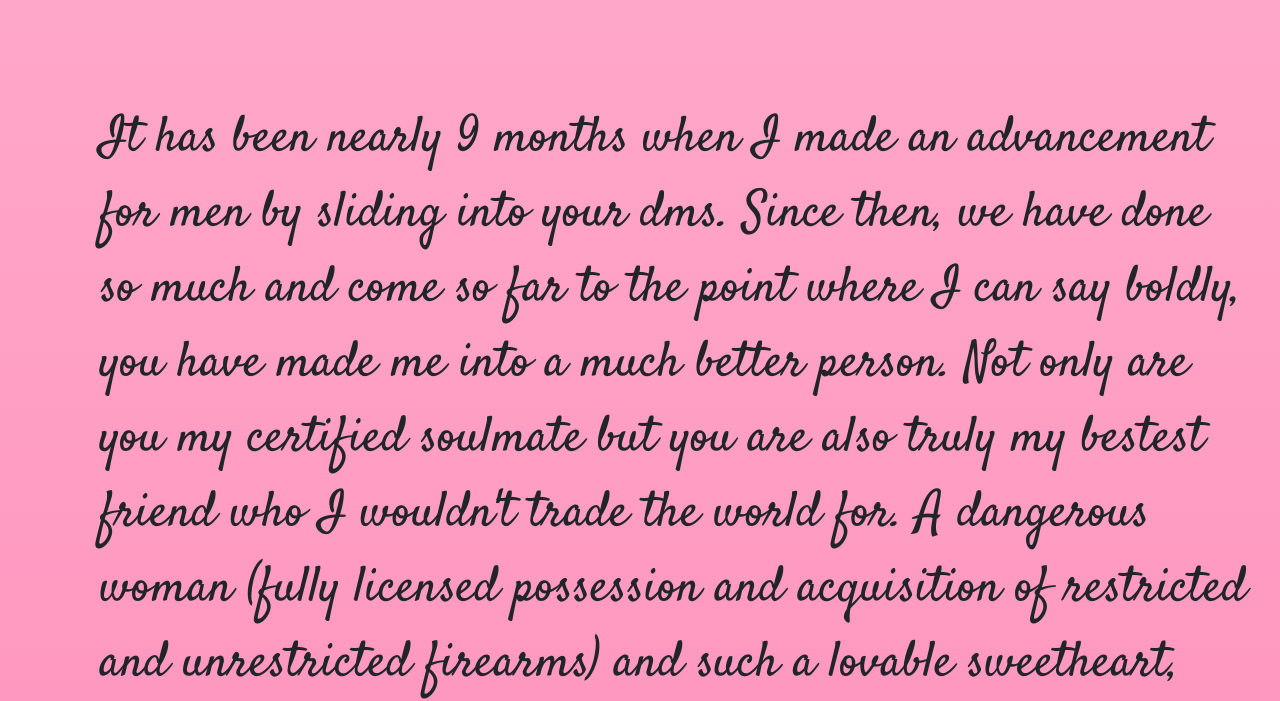
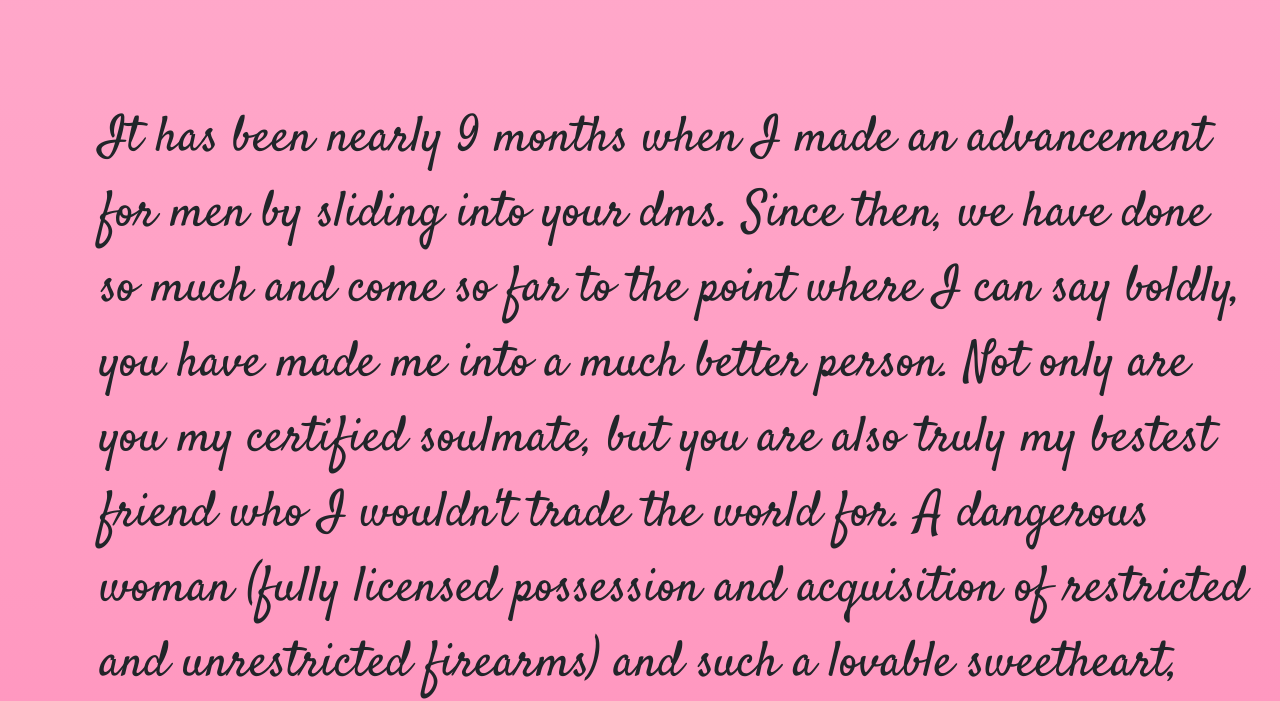
Before and after one commit to anon8014/navi1, a plain HTML site: page index.html in a window 1280 px wide. Shown: the part 127-828 px from the top of the page. Drawn offline with nearby package versions, Linux system fonts and the light colour scheme; a web font is replaced by a local one.

Commit message:
Update index.html

```diff
--- a/index.html
+++ b/index.html
@@ -15,10 +15,10 @@
   <body>
     <h1 class = "main-sub container-fluid">Dear Naviatha,</h1>
     <p id = "para">It has been nearly 9 months when I made an advancement for men by sliding into your dms. Since then, we have done so much and come so far to the point where I can say boldly,
-      you have made me into a much better person. Not only are you my certified soulmate but you are also truly my bestest friend who I wouldn't trade the world for.
+      you have made me into a much better person. Not only are you my certified soulmate, but you are also truly my bestest friend who I wouldn't trade the world for.
       A dangerous woman (fully licensed possession and acquisition of restricted and unrestricted firearms) and such a lovable sweetheart,
       talk about versatility! Anyways, let's make this short and sweet so I have minimum writing mistakes. You may be wondering why I even made this since I've probably said all of this a million times. Life will get much harder for us as
-      September is approaching and no there is no doubt in my mind we will exceed and prevail. However, there is one thing still missing from our very very intimate relationship which I haven't formally asked.
+      September is approaching and there is no doubt in my mind we will always exceed and prevail. However, there is one thing still missing from our very very intimate relationship which I haven't formally asked.
   </br>
     Naviatha Abbas, would you want to be my girlfriend?
     </br>
```
